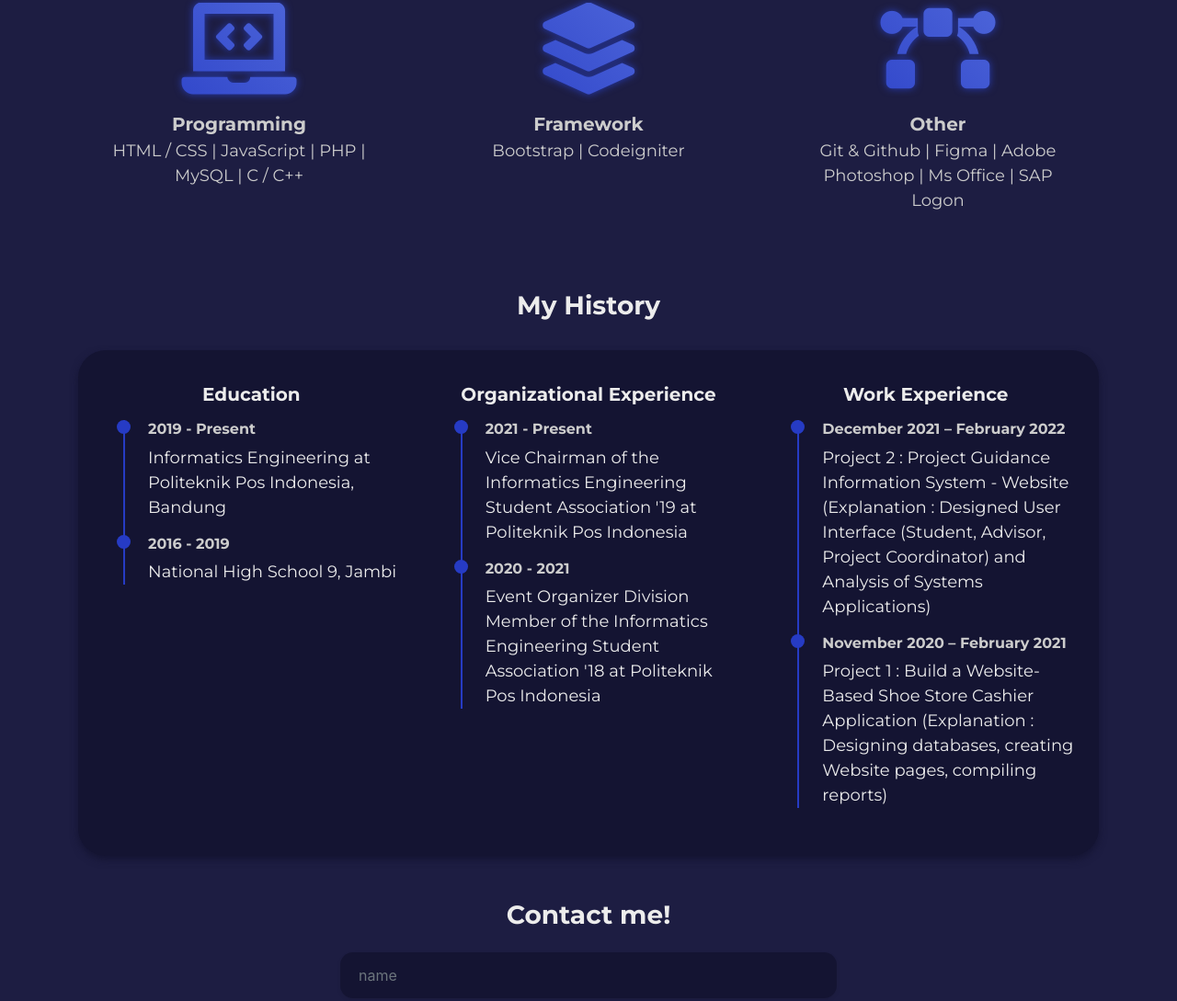
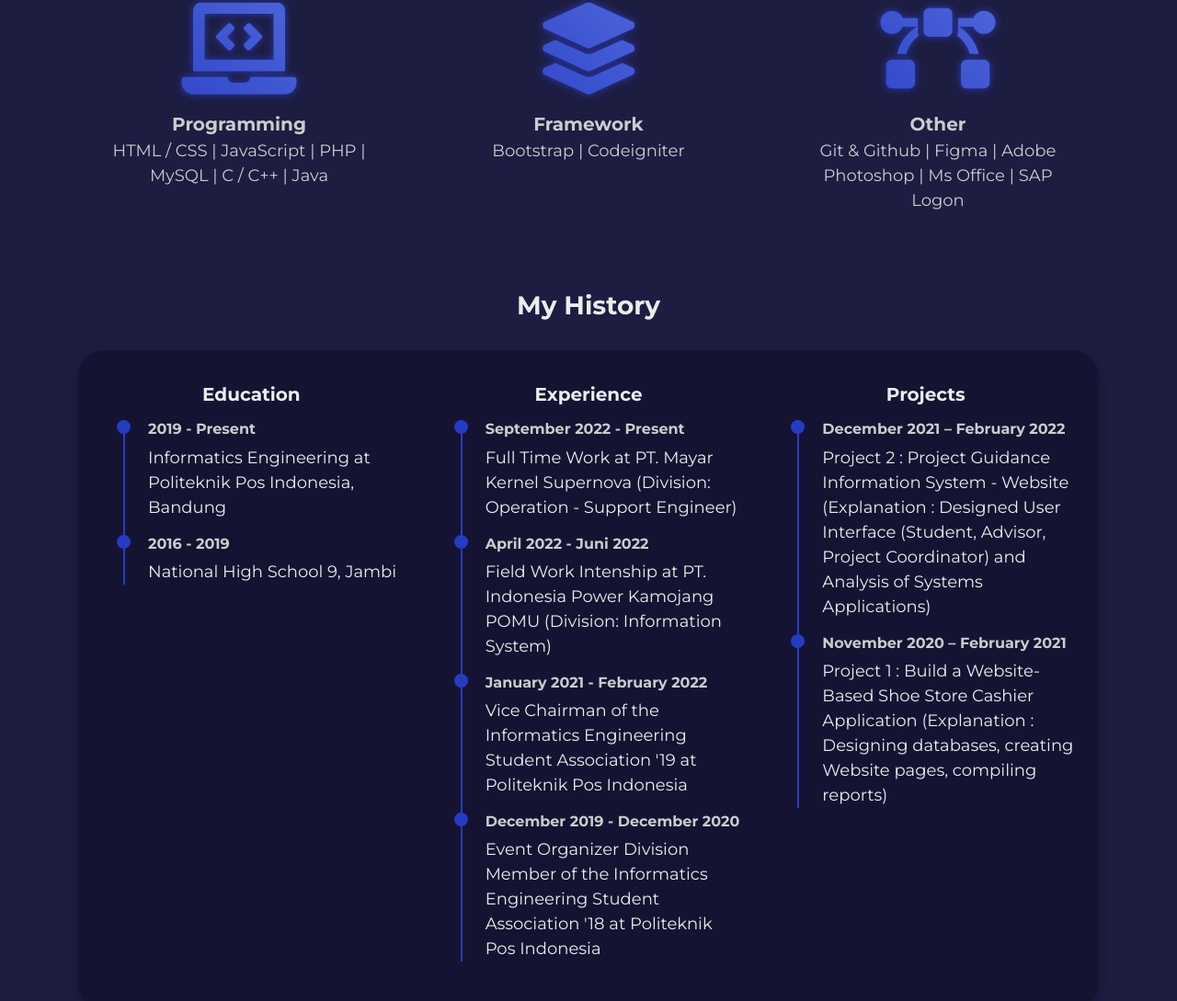
Before and after one commit to aldodwrzy/Portfolio-Aldodwrzy, a plain HTML site: page index.html in a window 1280 px wide. Shown: the part 1634-2723 px from the top of the page at 92% size. Drawn offline with nearby package versions, Linux system fonts and the light colour scheme.

Commit message:
New Meta

```diff
--- a/index.html
+++ b/index.html
@@ -82,7 +82,7 @@
             <div class="col-md-6 offset-lg-1 jumbotronTitle">
                 <small class="mb-0">Hello, I'm</small>
                 <h1 class="typing-demo"> Aldo Dwie Rizky</h1>
-                <p class="mb-2 font-weight-lighter">College Student
+                <p class="mb-2 font-weight-lighter">Front End Engineering
                     <br>
                     Interest Python, IoT and Augmented Reality
                 </p>
@@ -215,7 +215,7 @@
                     <i class="fas fa-laptop-code text-center"></i>
                     <div class="card-body text-center">
                         <h5 class="card-title mb-1">Programming</h5>
-                        <p class="card-text">HTML / CSS | JavaScript | PHP | MySQL | C / C++</p>
+                        <p class="card-text">HTML / CSS | JavaScript | PHP | MySQL | C / C++ | Java</p>
                     </div>
                 </div>
             </div>
@@ -299,22 +299,30 @@
                                 </ul>
                             </div>
                             <div class="col-md my-3">
-                                <h5 class="text-center mb-3">Organizational Experience</h5>
+                                <h5 class="text-center mb-3">Experience</h5>
                                 <ul class="timeline position-relative">
                                     <li class="list-unstyled pl-3">
-                                        <h6>2021 - Present</h6>
+                                        <h6>September 2022 - Present</h6>
+                                        <p>Full Time Work at PT. Mayar Kernel Supernova (Division: Operation - Support Engineer)</p>
+                                    </li>
+                                    <li class="list-unstyled pl-3">
+                                        <h6>April 2022 - Juni 2022</h6>
+                                        <p>Field Work Intenship at PT. Indonesia Power Kamojang POMU (Division: Information System)</p>
+                                    </li>
+                                    <li class="list-unstyled pl-3">
+                                        <h6>January 2021 - February 2022</h6>
                                         <p>Vice Chairman of the Informatics Engineering Student Association '19 at
                                             Politeknik Pos Indonesia</p>
                                     </li>
                                     <li class="list-unstyled pl-3">
-                                        <h6>2020 - 2021</h6>
+                                        <h6>December 2019 - December 2020</h6>
                                         <p>Event Organizer Division Member of the Informatics Engineering Student Association '18 at Politeknik Pos Indonesia</p>
                                     </li>
                                 </ul>
                             </div>
 
                         <div class="col-md my-3">
-                            <h5 class="text-center mb-3">Work Experience</h5>
+                            <h5 class="text-center mb-3">Projects</h5>
                             <ul class="timeline position-relative">
                                 <li class="list-unstyled pl-3">
                                     <h6>December 2021 – February 2022</h6>
```
